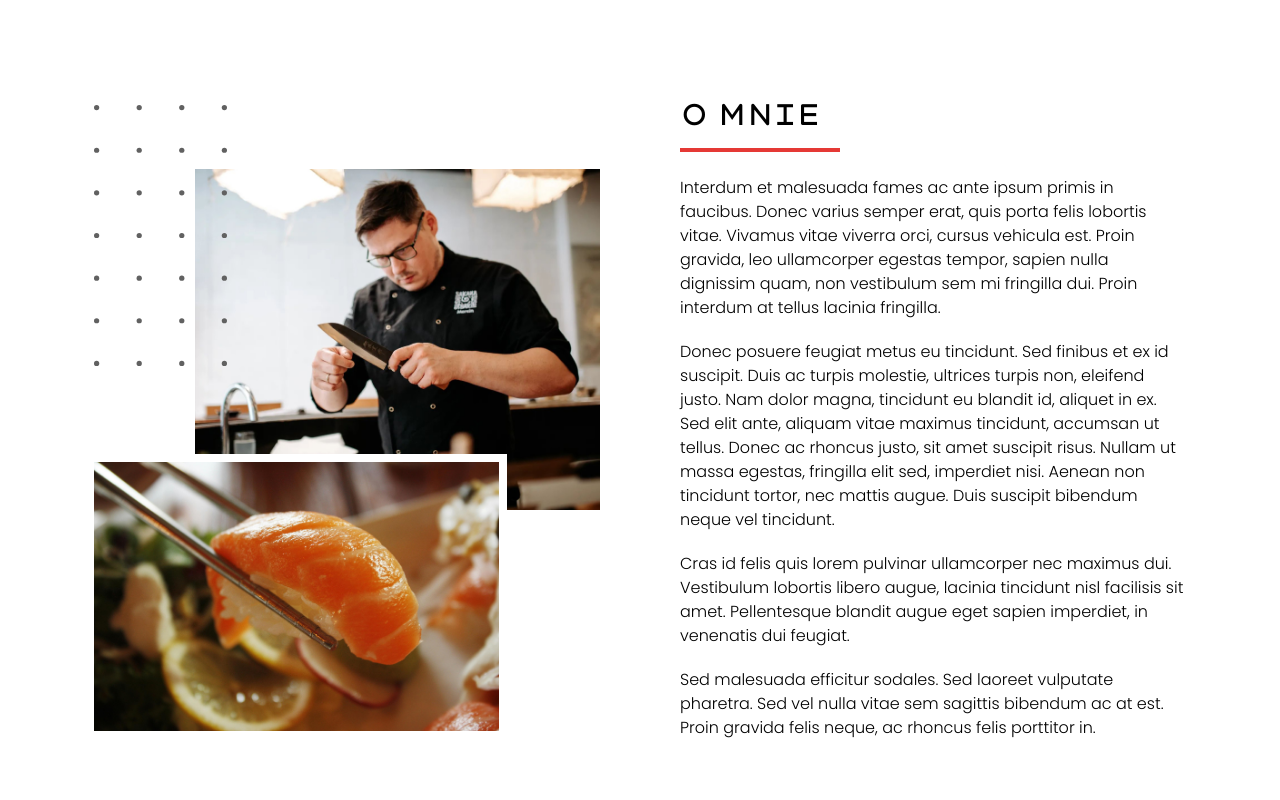
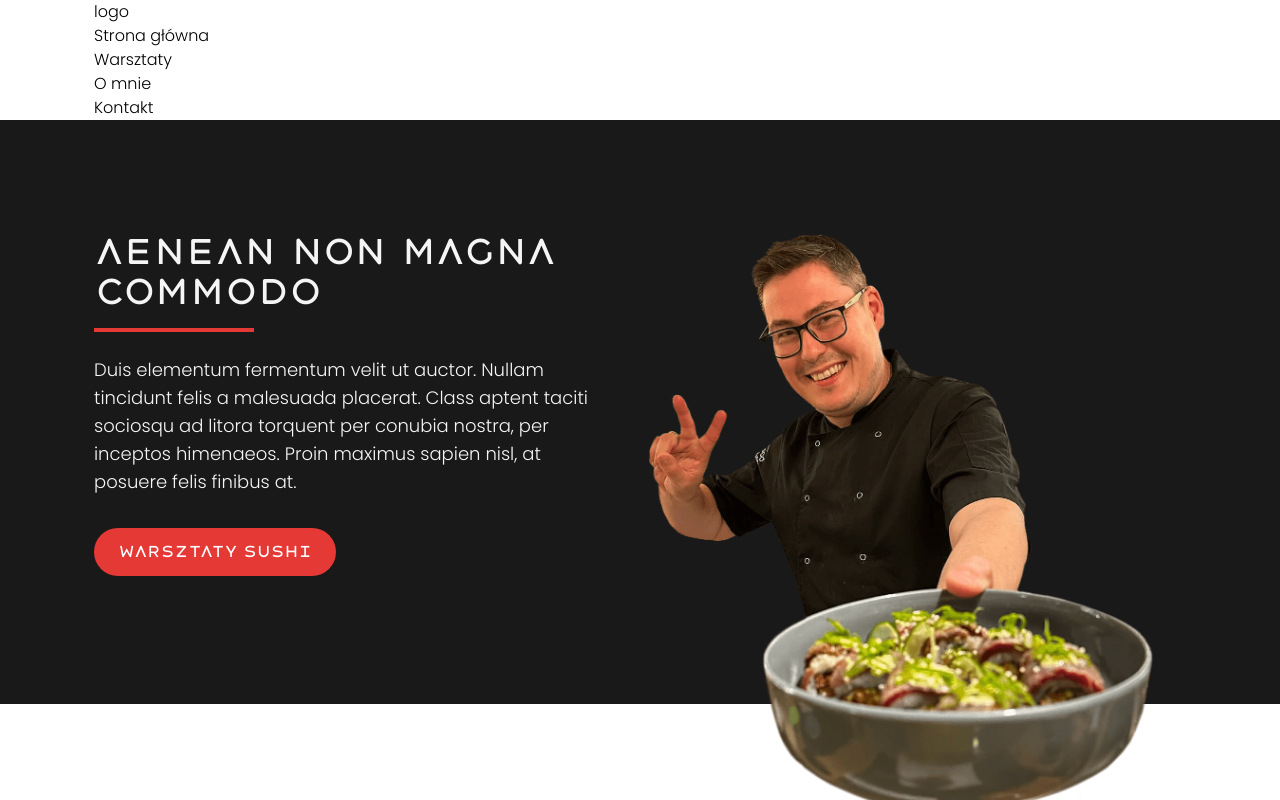
Before and after one commit to lukaszdzielo/marcin-podlinski, a Nuxt app: page / in a window 1280 px wide. Shown: the top 800 px of the page. Built offline with nearby package versions, Linux system fonts and the light colour scheme.

Commit message:
heading component update + hero section update

```diff
--- a/components/App-Footer.vue
+++ b/components/App-Footer.vue
@@ -6,7 +6,7 @@ export default {
 			ft_nip: '646 276 44 33',
 			ft_regon: '528137470',
 
-			FT_Heading: 'Skontaktuj się ze mną',
+			FT_Heading: 'Skontaktuj się<br class="sm:hidden">ze mną',
 			FT_Text: 'Interdum et malesuada fames ac ante ipsum primis in faucibus. Donec varius semper erat, quis porta felis lobortis vitae. Vivamus vitae viverra orci, cursus vehicula est.',
 
 			tel: '+48 517 475 292',
@@ -39,8 +39,9 @@ export default {
 				</div>
 				<div class="md:col-span-2 lg:col-span-2
 					text-center md:text-start">
-					<div v-if="FT_Heading" class="uppercase">{{ FT_Heading }}</div>
-					<heading-hr class="mx-auto md:ms-0" />
+					<h3 v-if="FT_Heading" class="font-display text-xl uppercase" v-html="FT_Heading">
+					</h3>
+					<heading-hr v-if="FT_Heading" class="mx-auto md:ms-0" />
 					<div v-if="FT_Text">{{ FT_Text }}</div>
 					<div v-if="tel || email" class="
 						flex flex-col
--- a/components/Section-Aboutme.vue
+++ b/components/Section-Aboutme.vue
@@ -10,10 +10,11 @@ export default {
 </script>
 
 <template>
-    <section class="py-12 sm:py-14 md:py-16 lg:py-20 xl:py-24 xxl:py-28 xxl:pb-40">
+    <section id="aboutme" class="py-12 sm:py-14 md:py-16 lg:py-20 xl:py-24 xxl:py-28 xxl:pb-40">
         <div class="container grid lg:grid-cols-2 gap-8 md:gap-12 xl:gap-20">
             <div class="content-center lg:order-1">
-                <heading :heading="heading" />
+                <heading :heading="2" :text="heading"
+                    :class="'font-display text-xl sm:text-2xl lg:text-3xl uppercase'" />
                 <div v-html="contentHTML"></div>
             </div>
             <div class="grid grid-cols-5 content-center pointer-events-none select-none">
--- a/components/Section-Catering.vue
+++ b/components/Section-Catering.vue
@@ -10,10 +10,11 @@ export default {
 </script>
 
 <template>
-    <section class="py-12 sm:py-14 md:py-16 lg:py-20 xl:py-24 xxl:py-28">
+    <section id="catering" class="py-12 sm:py-14 md:py-16 lg:py-20 xl:py-24 xxl:py-28">
         <div class="container grid lg:grid-cols-2 gap-8 md:gap-12 xl:gap-20">
             <div class="content-center">
-                <heading :heading="heading" />
+                <heading :heading="2" :text="heading"
+                    :class="'font-display text-xl sm:text-2xl lg:text-3xl uppercase'" />
                 <div v-html="contentHTML"></div>
                 <a href="#contact" class="inline-flex
                 mt-8 py-3 px-6
--- a/components/Section-Cta.vue
+++ b/components/Section-Cta.vue
@@ -10,12 +10,13 @@ export default {
 </script>
 
 <template>
-    <section class="mb-12 md:mb-20 lg:mb-0
+    <section id="cta" class="mb-12 md:mb-20 lg:mb-0
     py-12 sm:py-14 md:py-16 lg:py-20 xl:py-24 xxl:py-28
     bg-gray-900 text-gray-100">
         <div class="container grid grid-cols-6 gap-6 md:gap-12 xl:gap-20">
             <div class="col-span-6 lg:col-span-4">
-                <heading :heading="heading" />
+                <heading :heading="2" :text="heading"
+                    :class="'font-display text-xl sm:text-2xl lg:text-3xl uppercase'" />
                 <p>{{ content }}</p>
             </div>
             <div class="relative
--- a/components/Section-Hero.vue
+++ b/components/Section-Hero.vue
@@ -1,22 +1,36 @@
 <script>
-    export default {
-        data() {
-            return {
-                heading: 'Hero',
-                headingStyle: 'text-xl sm:text-3xl md:text-4xl xl:text-5xl',
-
-                padding: '',
-                bgColor: '',
-            }
-        }
+export default {
+    data() {
+        return {
+            heading: 'Aenean non magna commodo',
+            content: 'Duis elementum fermentum velit ut auctor. Nullam tincidunt felis a malesuada placerat. Class aptent taciti sociosqu ad litora torquent per conubia nostra, per inceptos himenaeos. Proin maximus sapien nisl, at posuere felis finibus at.',
+        };
     }
+};
 </script>
 
 <template>
-    <div class="pt-6 sm:pt-8 md:pt-12 xl:pt-28 pb-6 sm:pb-10 md:pb-14 xl:pb-32 bg-gray-900 text-gray-100">
-        <div class="container">
-            <span>{{ heading }}</span>
-            <img src="~/assets/img/hero.png" alt="" width="150">
+    <section id="hero" class="
+    mb-16
+    pt-6 sm:pt-8 md:pt-12 xl:pt-28
+    pb-6 sm:pb-10 md:pb-14 xl:pb-32
+    bg-gray-900 text-gray-100">
+        <div class="container grid lg:grid-cols-2 gap-8 md:gap-12 xl:gap-20">
+            <div>
+                <heading :heading="1" :text="heading"
+                    :class="'font-display text-2xl sm:text-3xl lg:text-4xl uppercase'" />
+                <p class="text-lg">{{ content }}</p>
+                <a href="#workshops" class="inline-flex
+                    mt-8 py-3 px-6
+                    rounded-full
+                    bg-primary
+                    text-white
+                    font-display">Warsztaty Sushi</a>
+            </div>
+            <img src="~/assets/img/hero.png" alt="" class="max-w-[450px] lg:max-w-full w-[80%] lg:w-auto
+            mx-auto
+            -mb-24 sm:-mb-28 md:-mb-32 lg:-mb-60 xl:-mb-72 xxl:-mb-60
+            lg:-ms-8">
         </div>
-    </div>
+    </section>
 </template>
--- a/components/Section-Reviews.vue
+++ b/components/Section-Reviews.vue
@@ -5,7 +5,8 @@
 		bg-no-repeat bg-center bg-cover
 		overflow-hidden">
 		<div class="container">
-			<heading :heading="heading" />
+			<heading :heading="2" :text="heading"
+				:class="'font-display text-xl sm:text-2xl lg:text-3xl uppercase'" />
 
 			<swiper-container init="false">
 				<swiper-slide v-for="review of reviews">
--- a/components/Section-Workshops.vue
+++ b/components/Section-Workshops.vue
@@ -10,10 +10,11 @@ export default {
 </script>
 
 <template>
-    <section class="py-12 sm:py-14 md:py-16 lg:py-20 xl:py-24 xxl:py-28">
+    <section id="workshops" class="py-12 sm:py-14 md:py-16 lg:py-20 xl:py-24 xxl:py-28">
         <div class="container grid lg:grid-cols-2 gap-8 md:gap-12 xl:gap-20">
             <div class="content-center">
-                <heading :heading="heading" />
+                <heading :heading="2" :text="heading"
+                    :class="'font-display text-xl sm:text-2xl lg:text-3xl uppercase'" />
                 <div v-html="contentHTML"></div>
                 <a href="#contact" class="inline-flex
                 mt-8 py-3 px-6
--- a/components/heading.vue
+++ b/components/heading.vue
@@ -1,10 +1,12 @@
 <script>
 export default {
-	props: ['heading'],
+	props: ['heading', 'text', 'class'],
 };
 </script>
 
 <template>
-	<h2 class="font-display text-xl sm:text-2xl lg:text-3xl uppercase">{{ heading }}</h2>
+	<component :is="'h' + heading" :class="class">{{ text }}</component>
+	<!-- <h{{ h }}>{{ h }}</{{ h }}> -->
+	<!-- <h2 class="font-display text-xl sm:text-2xl lg:text-3xl uppercase">{{ heading }}</h2> -->
 	<heading-hr />
 </template>
--- a/components/section-learn.vue
+++ b/components/section-learn.vue
@@ -21,8 +21,8 @@ export default {
             mx-auto
             w-[75%] lg:w-full">
             <div>
-                <h2 class="text-xl lg:text-2xl">{{ heading }}</h2>
-                <heading-hr />
+                <heading :heading="2" :text="heading"
+                    :class="'text-xl sm:text-2xl'" />
                 <div v-html="contentHTML"></div>
             </div>
         </div>
--- a/layouts/default.vue
+++ b/layouts/default.vue
@@ -1,6 +1,6 @@
 <template>
 
-    <!-- <app-Header /> -->
+    <app-Header />
     <slot />
 
     <app-Footer />
--- a/nuxt.config.ts
+++ b/nuxt.config.ts
@@ -1,7 +1,7 @@
 // https://nuxt.com/docs/api/configuration/nuxt-config
 export default defineNuxtConfig({
 	devServer: {
-		host: '0.0.0.0',
+		// host: '0.0.0.0',
 	},
 	devtools: { enabled: true },
 	app: {
--- a/pages/index.vue
+++ b/pages/index.vue
@@ -1,7 +1,7 @@
 <template>
 	<main class="overflow-hidden">
 
-		<!-- <section-hero /> -->
+		<section-hero />
 
 		<section-aboutme />
 
```
